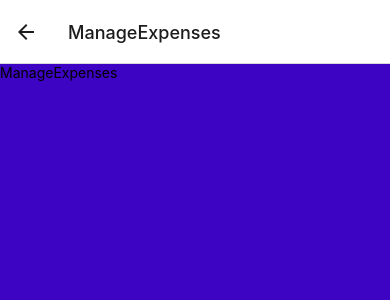
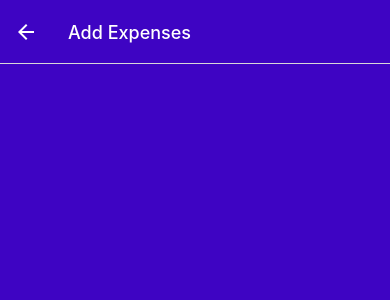
Before and after one commit to Pranavsudha/ExpenseTrackerApp, a React Native app: screen /ManageExpenses in a window 390 px wide. Shown: the top 300 px of the page. Built offline with nearby package versions, Linux system fonts and the light colour scheme.

Commit message:
custom button fx

```diff
--- a/App.tsx
+++ b/App.tsx
@@ -72,7 +72,8 @@
       <NavigationContainer>
         <Stack.Navigator
         screenOptions={{
-          contentStyle: { backgroundColor:GlobalStyles.colors.primary500 },
+         headerStyle: { backgroundColor:GlobalStyles.colors.primary500 },
+         headerTintColor:'white'
         }}
         >
         <Stack.Screen
@@ -83,6 +84,9 @@
           <Stack.Screen
             name="ManageExpenses" // Fix the typo here
             component={ManageExpenses}
+            options={{
+              presentation:'modal' // opens up a modal when click button is clicked
+            }}
 
           />
              <Stack.Screen
--- a/app/src/components/ExpensesItem.tsx
+++ b/app/src/components/ExpensesItem.tsx
@@ -5,11 +5,13 @@
 import { useNavigation } from '@react-navigation/native';
 
 
+function ExpensesItem({ id,description, amount, date }) {
 
-function ExpensesItem({ description, amount, date }) {
   const navigation=useNavigation()
+
   function expensePressHandler(){
-    navigation.navigate('RecentExpenses')
+    navigation.navigate('ManageExpenses',{
+      expenseID:id})
   }
   return (
     <Pressable onPress={expensePressHandler}>
--- a/app/src/screens/ManageExpenses.tsx
+++ b/app/src/screens/ManageExpenses.tsx
@@ -1,14 +1,56 @@
-import { StyleSheet, Text, View } from 'react-native'
-import React from 'react'
+import { StyleSheet, Text, View, } from 'react-native'
+import React,{useLayoutEffect} from 'react'
+import {useNavigation} from "@react-navigation/native"
+import { GlobalStyles } from '../../../constants/styles'
+import IconButton from '../ui/Iconbutton'
 
-function ManageExpenses(){
-  return (
-    <View>
-      <Text>ManageExpenses</Text>
-    </View>
-  )
+function ManageExpenses({route}){
+  const navigation = useNavigation()
+  const editedExpenseID = route.params?.expenseID
+  const isEditing = !!editedExpenseID;
+  console.log(editedExpenseID)
+
+useLayoutEffect(() => {
+  navigation?.setOptions({
+    title: isEditing ? 'Edit Expenses' : 'Add Expenses',
+  });
+}, [navigation, isEditing]);
+
+function deleteExpenseHandler(){
+
 }
+
+
+return (
+  <View style={styles.container}>
+    {isEditing && (
+      <View style={styles.deleteContainer}>
+        <IconButton
+          icon='trash'
+          color={GlobalStyles.colors.error500}
+          size={36}
+          onPress={deleteExpenseHandler} // Pass the function to be executed on press
+        />
+      </View>
+    )}
+  </View>
+);
+}
+
 
 export default  ManageExpenses
 
-const styles = StyleSheet.create({})
+const styles = StyleSheet.create({
+  container:{
+    flex:1,
+    padding:24,
+    backgroundColor:GlobalStyles.colors.primary500
+  },
+  deleteContainer:{
+    marginTop:16,
+    paddingTop:8,
+    borderTopWidth:2,
+    borderTopColor:GlobalStyles.colors.primary200,
+    alignItems:"center"
+  }
+})
```
Also changed, not shown: app/src/ui/Button.js (added, +41 -0 lines).
